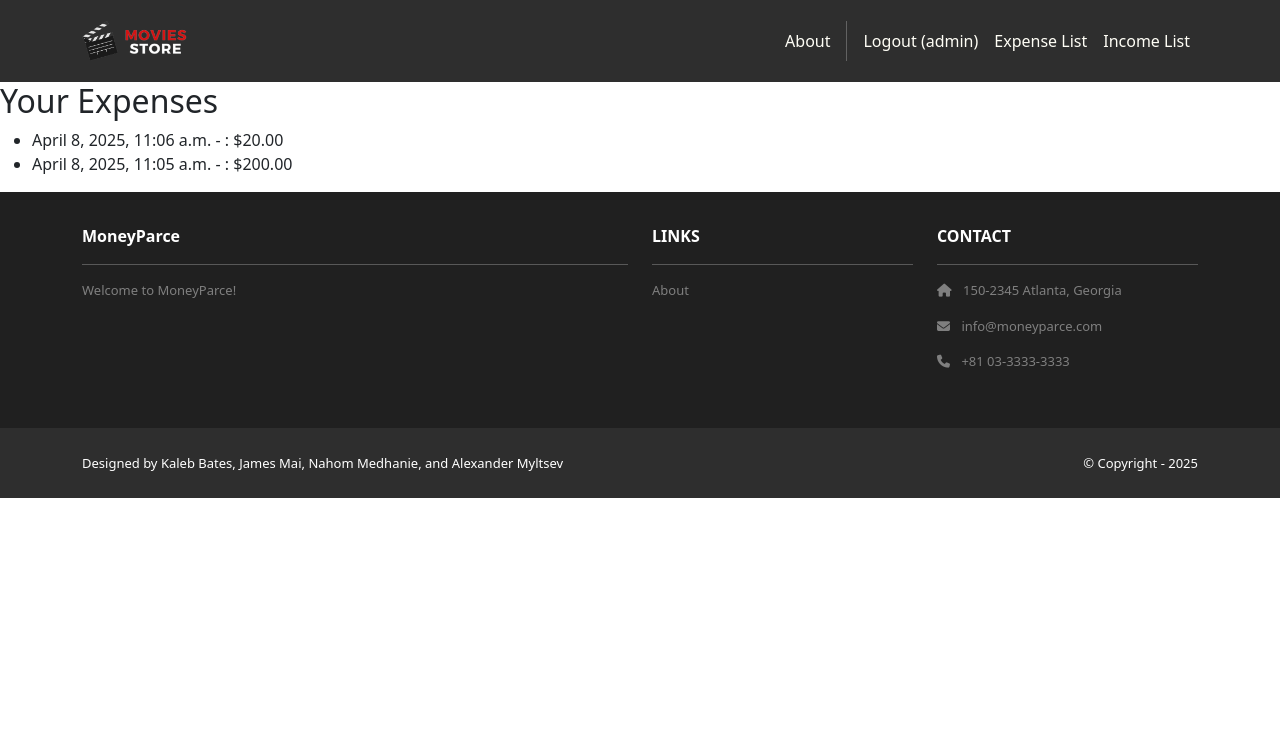
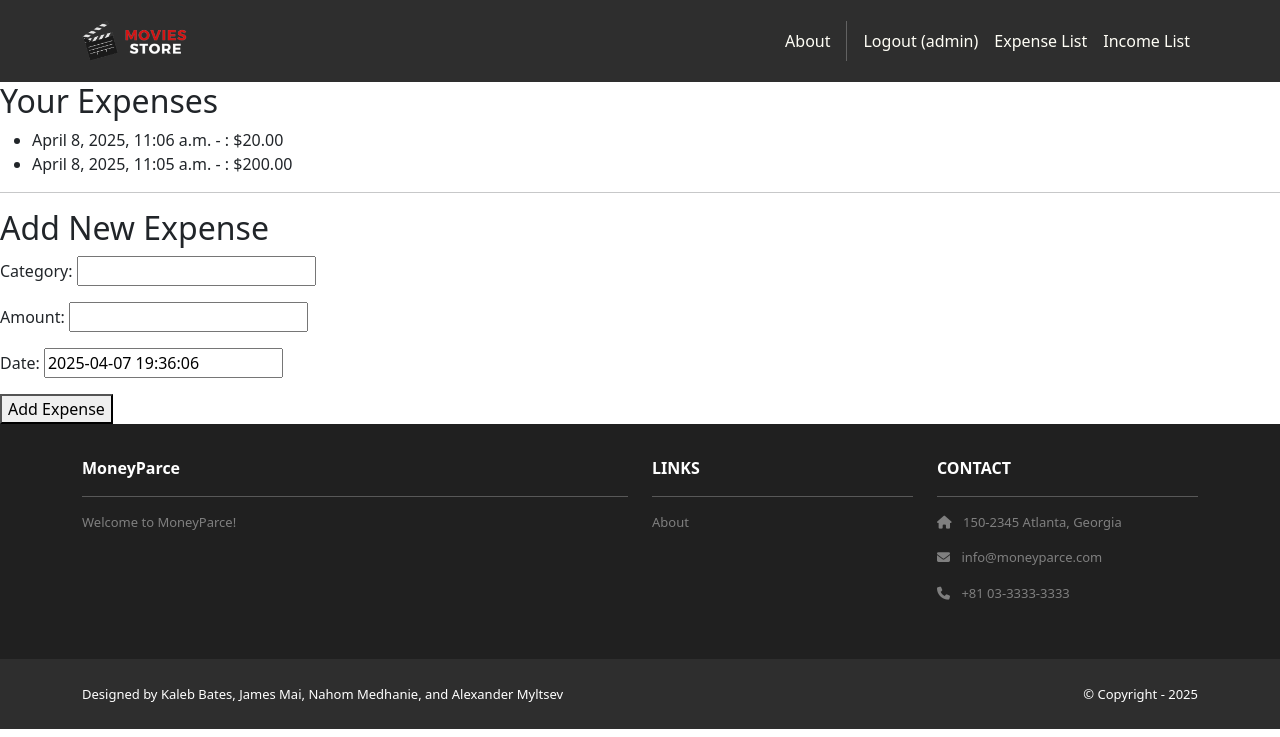
Before and after one commit to Jamesavian/CS2340-Project-2, a Django app: page /Expense/expenses_list in a window 1280 px wide. Shown: the top 737 px of the page. Run offline with Django 5.2, Linux system fonts and the light colour scheme; a user stored in the database is signed in; data comes from the database, SQL or seed files in the repository; both versions use the stored data as it was after the commit; some libraries are stand-ins or nearby versions.

Commit message:
Implemented inserting incomes and expenses

```diff
--- a/Expense/templates/Expense/expense_list.html
+++ b/Expense/templates/Expense/expense_list.html
@@ -9,4 +9,13 @@
       <li>No expenses recorded yet.</li>
     {% endfor %}
   </ul>
+
+    <hr>
+
+  <h2>Add New Expense</h2>
+  <form method="post">
+    {% csrf_token %}
+    {{ form.as_p }}
+    <button type="submit">Add Expense</button>
+  </form>
 {% endblock %}
--- a/Expense/views.py
+++ b/Expense/views.py
@@ -22,5 +22,15 @@ def add_expense(request):
 
 @login_required
 def expense_list(request):
+
+    if request.method == 'POST':
+        form = ExpenseForm(request.POST)
+        if form.is_valid():
+            expense = form.save(commit=False)
+            expense.user = request.user  # link to current user
+            expense.save()
+            return redirect('expense_list')  # or whatever page you want to go to
+    else:
+        form = ExpenseForm()
     expenses = Expense.objects.filter(user=request.user).order_by('-date')
-    return render(request, 'Expense/expense_list.html', {'expenses': expenses})
+    return render(request, 'Expense/expense_list.html', {'expenses': expenses, 'form': form})
```
Also changed, not shown: Income/templates/Income/income_list.html (+9 -0 lines), Income/views.py (+11 -2 lines), db.sqlite3.
